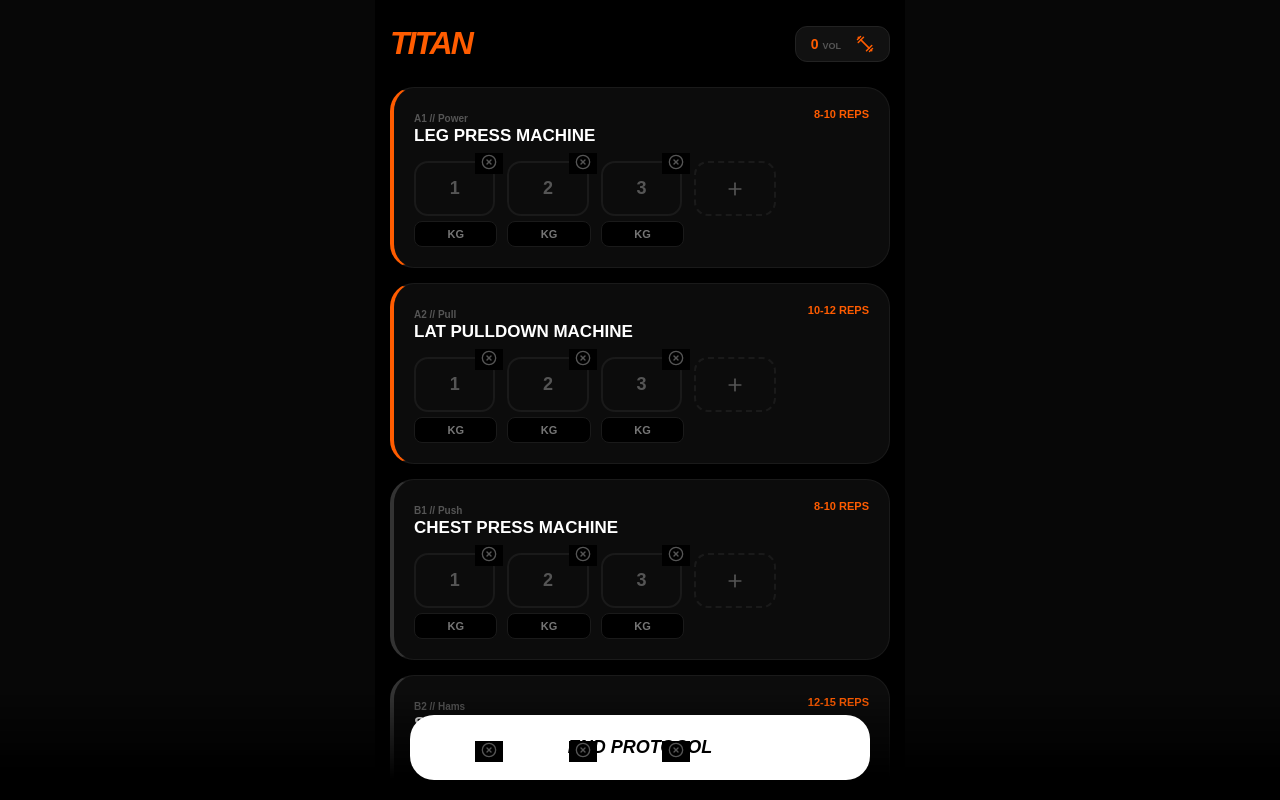
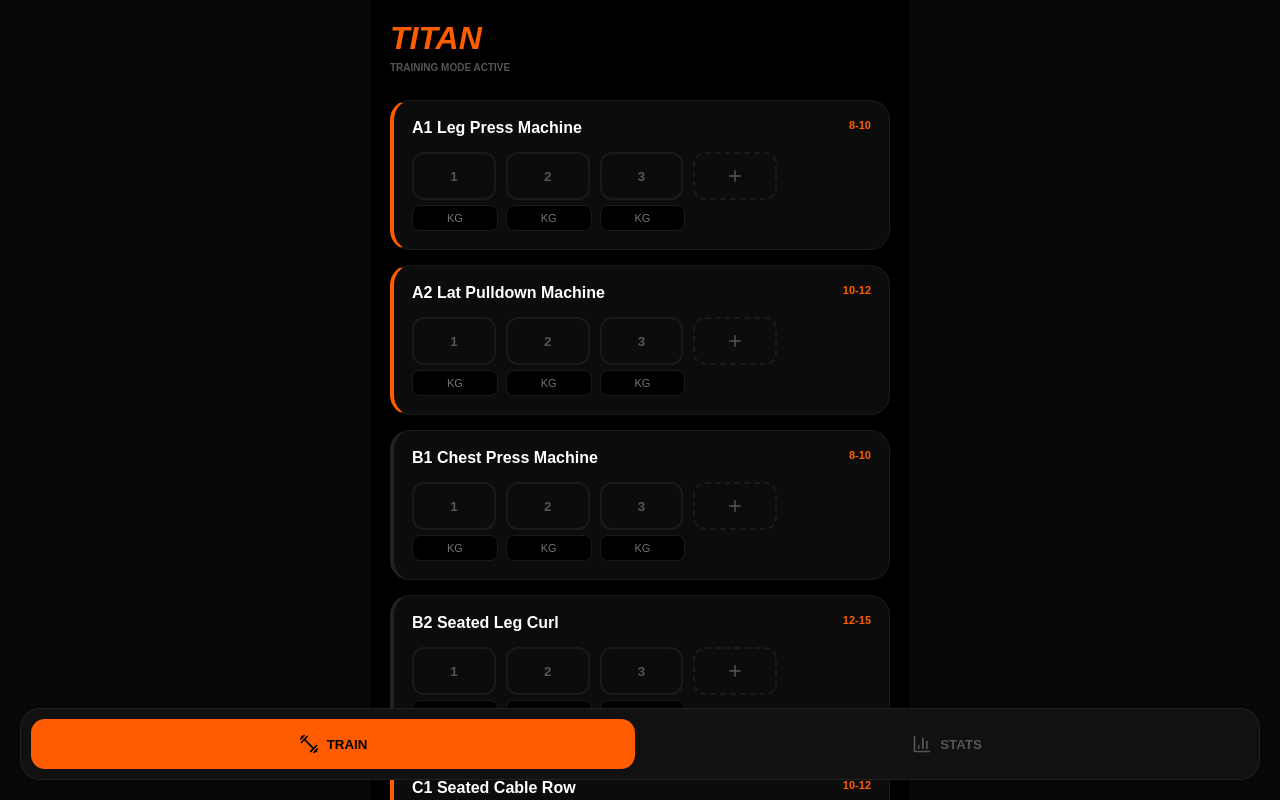
Before and after one commit to srafiq2406teachered-byte/Titan-Tracker, a React (Vite) app: page / in a window 1280 px wide. Shown: the top 800 px of the page. Built offline with nearby package versions, Linux system fonts and the light colour scheme.

Commit message:
Update App.jsx

```diff
--- a/src/App.jsx
+++ b/src/App.jsx
@@ -1,30 +1,64 @@
 import React, { useState, useEffect } from 'react';
-import { CheckCircle, Clock, RotateCcw, Dumbbell, History, Plus, Timer, XCircle } from 'lucide-react';
+import { CheckCircle, Clock, RotateCcw, Dumbbell, BarChart3, Plus, XCircle, Zap, Target, TrendingUp } from 'lucide-react';
 
 const TitanTracker = () => {
-  const [view, setView] = useState('train');
+  const [view, setView] = useState('train'); // 'train' or 'metrics'
   const [timeLeft, setTimeLeft] = useState(0);
   const [completedSets, setCompletedSets] = useState(() =>
-    JSON.parse(localStorage.getItem('titan_completed_v6.2') || '{}')
+    JSON.parse(localStorage.getItem('titan_completed_v8') || '{}')
   );
   const [exerciseData, setExerciseData] = useState(() =>
-    JSON.parse(localStorage.getItem('titan_data_v6.2') || '{}')
+    JSON.parse(localStorage.getItem('titan_data_v8') || '{}')
   );
 
   const MASTER_PLAN = [
-    { id: "A1", pair: "A", name: "Leg Press Machine", sets: 3, goal: "8-10", focus: "Power", type: "set", rest: 60 },
-    { id: "A2", pair: "A", name: "Lat Pulldown Machine", sets: 3, goal: "10-12", focus: "Pull", type: "set", rest: 60 },
-    { id: "B1", pair: "B", name: "Chest Press Machine", sets: 3, goal: "8-10", focus: "Push", type: "set", rest: 60 },
-    { id: "B2", pair: "B", name: "Seated Leg Curl", sets: 3, goal: "12-15", focus: "Hams", type: "set", rest: 60 },
-    { id: "C1", pair: "C", name: "Seated Cable Row", sets: 3, goal: "10-12", focus: "Back", type: "set", rest: 60 },
-    { id: "C2", pair: "C", name: "DB Overhead Press", sets: 3, goal: "10-12", focus: "Shoulders", type: "set", rest: 60 },
-    { id: "D1", pair: "D", name: "Plank / Captain's Chair", sets: 3, goal: "45s", focus: "Core", type: "time", rest: 30 },
-    { id: "D2", pair: "D", name: "Walking Lunges", sets: 3, goal: "12 Total", focus: "Burn", type: "set", rest: 30 }
+    { id: "A1", pair: "A", name: "Leg Press Machine", sets: 3, goal: "8-10", rest: 60 },
+    { id: "A2", pair: "A", name: "Lat Pulldown Machine", sets: 3, goal: "10-12", rest: 60 },
+    { id: "B1", pair: "B", name: "Chest Press Machine", sets: 3, goal: "8-10", rest: 60 },
+    { id: "B2", pair: "B", name: "Seated Leg Curl", sets: 3, goal: "12-15", rest: 60 },
+    { id: "C1", pair: "C", name: "Seated Cable Row", sets: 3, goal: "10-12", rest: 60 },
+    { id: "C2", pair: "C", name: "DB Overhead Press", sets: 3, goal: "10-12", rest: 60 },
+    { id: "D1", pair: "D", name: "Plank / Captain's Chair", sets: 3, goal: "45s", rest: 30 },
+    { id: "D2", pair: "D", name: "Walking Lunges", sets: 3, goal: "12 Total", rest: 30 }
   ];
 
+  // --- ANALYTICS ENGINE ---
+  const getStats = () => {
+    let volume = 0;
+    let completed = 0;
+    let total = 0;
+    let machineLoad = 0;
+    let machineCount = 0;
+
+    MASTER_PLAN.forEach(ex => {
+      const extra = exerciseData[`${ex.id}-extra`] || 0;
+      const totalExSets = ex.sets + extra;
+      total += totalExSets;
+
+      for (let i = 0; i < totalExSets; i++) {
+        if (completedSets[`${ex.id}-${i}`]) {
+          completed++;
+          const w = parseFloat(exerciseData[`${ex.id}-${i}`]) || 0;
+          const r = parseInt(ex.goal) || 10;
+          volume += (w * r);
+          if(w > 0) { machineLoad += w; machineCount++; }
+        }
+      }
+    });
+
+    return {
+      volume: volume.toLocaleString(),
+      progress: `${completed}/${total}`,
+      percent: Math.round((completed / total) * 100) || 0,
+      avgWeight: machineCount > 0 ? (machineLoad / machineCount).toFixed(1) : 0
+    };
+  };
+
+  const stats = getStats();
+
   useEffect(() => {
-    localStorage.setItem('titan_completed_v6.2', JSON.stringify(completedSets));
-    localStorage.setItem('titan_data_v6.2', JSON.stringify(exerciseData));
+    localStorage.setItem('titan_completed_v8', JSON.stringify(completedSets));
+    localStorage.setItem('titan_data_v8', JSON.stringify(exerciseData));
   }, [completedSets, exerciseData]);
 
   useEffect(() => {
@@ -40,133 +74,109 @@ const TitanTracker = () => {
     border: '#1a1a1a',
     orange: '#FF5C00',
     textMain: '#FFFFFF',
-    textDim: '#555555',
-    red: '#ff4444'
-  };
-
-  const removeSet = (exId, setIdx) => {
-    const key = `${exId}-${setIdx}`;
-    const extraKey = `${exId}-extra`;
-
-    // 1. Remove data for this specific set
-    const newCompleted = { ...completedSets };
-    const newData = { ...exerciseData };
-    delete newCompleted[key];
-    delete newData[key];
-
-    // 2. If it was an extra set, decrement the extra counter
-    if (setIdx >= 3) { // 3 is the default starting index for extra sets (0, 1, 2 are standard)
-      newData[extraKey] = Math.max(0, (newData[extraKey] || 0) - 1);
-    }
-
-    setCompletedSets(newCompleted);
-    setExerciseData(newData);
-  };
-
-  const calculateTotalVolume = () => {
-    let total = 0;
-    MASTER_PLAN.forEach(ex => {
-      const extraCount = exerciseData[`${ex.id}-extra`] || 0;
-      for (let i = 0; i < (ex.sets + extraCount); i++) {
-        if (completedSets[`${ex.id}-${i}`]) {
-          const val = parseFloat(exerciseData[`${ex.id}-${i}`]) || 0;
-          const reps = parseInt(ex.goal) || 10;
-          total += val * reps;
-        }
-      }
-    });
-    return total.toLocaleString();
+    textDim: '#555555'
   };
 
   return (
-    <div style={{ backgroundColor: THEME.black, minHeight: '100vh', color: THEME.textMain, fontFamily: 'sans-serif', padding: '15px', maxWidth: '500px', margin: '0 auto', paddingBottom: '160px' }}>
+    <div style={{ backgroundColor: THEME.black, minHeight: '100vh', color: THEME.textMain, fontFamily: 'sans-serif', padding: '20px', maxWidth: '500px', margin: '0 auto', paddingBottom: '120px' }}>
 
-      <header style={{ marginBottom: '25px', paddingTop: '10px' }}>
-        <div style={{ display: 'flex', justifyContent: 'space-between', alignItems: 'center' }}>
-          <h1 style={{ fontSize: '32px', fontWeight: '900', fontStyle: 'italic', margin: 0, color: THEME.orange, letterSpacing: '-2px' }}>TITAN</h1>
-          <div style={{ display: 'flex', gap: '15px', alignItems: 'center', background: '#111', padding: '8px 15px', borderRadius: '12px', border: '1px solid #222' }}>
-             <span style={{ fontSize: '14px', fontWeight: '900', color: THEME.orange }}>{calculateTotalVolume()} <span style={{fontSize: '9px', color: THEME.textDim}}>VOL</span></span>
-             <Dumbbell size={18} color={THEME.orange} />
-          </div>
-        </div>
+      {/* 1. TRAINING VIEW */}
+      {view === 'train' && (
+        <div style={{ display: 'flex', flexDirection: 'column', gap: '15px' }}>
+          <header style={{ marginBottom: '10px' }}>
+             <h1 style={{ fontSize: '32px', fontWeight: '900', fontStyle: 'italic', color: THEME.orange, margin: 0 }}>TITAN</h1>
+             <span style={{ fontSize: '10px', color: THEME.textDim, fontWeight: 'bold' }}>TRAINING MODE ACTIVE</span>
           </header>
 
-      <div style={{ display: 'flex', flexDirection: 'column', gap: '15px' }}>
           {MASTER_PLAN.map((ex) => {
             const extraCount = exerciseData[`${ex.id}-extra`] || 0;
             const totalSets = ex.sets + extraCount;
-
             return (
-            <div key={ex.id} style={{ background: THEME.card, borderRadius: '24px', padding: '20px', border: `1px solid ${THEME.border}`, borderLeft: `4px solid ${ex.pair === 'A' || ex.pair === 'C' ? THEME.orange : '#333'}` }}>
-              <div style={{ display: 'flex', justifyContent: 'space-between', alignItems: 'flex-start', marginBottom: '15px' }}>
-                <div>
-                   <span style={{ fontSize: '10px', fontWeight: '900', color: THEME.textDim }}>{ex.id} // {ex.focus}</span>
-                   <h3 style={{ fontSize: '17px', fontWeight: '900', margin: '0', textTransform: 'uppercase' }}>{ex.name}</h3>
+              <div key={ex.id} style={{ background: THEME.card, borderRadius: '20px', padding: '18px', border: `1px solid ${THEME.border}`, borderLeft: `4px solid ${ex.pair === 'A' || ex.pair === 'C' ? THEME.orange : '#222'}` }}>
+                <div style={{ display: 'flex', justifyContent: 'space-between', marginBottom: '15px' }}>
+                  <h3 style={{ fontSize: '16px', fontWeight: '900', margin: '0' }}>{ex.id} {ex.name}</h3>
+                  <span style={{ fontSize: '11px', fontWeight: '900', color: THEME.orange }}>{ex.goal}</span>
                 </div>
-                <div style={{ textAlign: 'right', fontSize: '11px', fontWeight: '900', color: THEME.orange }}>{ex.goal} REPS</div>
-              </div>
-
-              <div style={{ display: 'grid', gridTemplateColumns: 'repeat(auto-fill, minmax(75px, 1fr))', gap: '12px' }}>
+                <div style={{ display: 'grid', gridTemplateColumns: 'repeat(auto-fill, minmax(70px, 1fr))', gap: '10px' }}>
                   {[...Array(totalSets)].map((_, i) => {
                     const key = `${ex.id}-${i}`;
                     const isDone = completedSets[key];
                     return (
-                    <div key={i} style={{ position: 'relative', display: 'flex', flexDirection: 'column', gap: '5px' }}>
-                      {/* DELETE TRIGGER */}
+                      <div key={i} style={{ display: 'flex', flexDirection: 'column', gap: '5px' }}>
                         <button
-                        onClick={() => removeSet(ex.id, i)}
-                        style={{ position: 'absolute', top: '-8px', right: '-8px', background: THEME.black, border: 'none', color: THEME.textDim, cursor: 'pointer', zIndex: 10 }}
-                      >
-                        <XCircle size={16} />
-                      </button>
-
-                      <button
-                        onClick={() => {
-                          setCompletedSets(prev => ({ ...prev, [key]: !isDone }));
-                          if (!isDone) setTimeLeft(ex.rest);
-                        }}
-                        style={{ height: '55px', borderRadius: '14px', border: isDone ? `2px solid ${THEME.orange}` : `2px solid ${THEME.border}`, background: isDone ? THEME.orange : 'transparent', color: isDone ? '#000' : THEME.textDim, fontWeight: '900', fontSize: '18px' }}
-                      >
-                        {isDone ? <CheckCircle size={22} /> : i + 1}
-                      </button>
-                      <input
-                        type="text" inputMode="decimal" placeholder="KG"
-                        value={exerciseData[key] || ''}
-                        onChange={(e) => setExerciseData(prev => ({ ...prev, [key]: e.target.value }))}
-                        style={{ width: '100%', background: THEME.black, border: `1px solid ${THEME.border}`, color: '#fff', fontSize: '11px', textAlign: 'center', fontWeight: 'bold', padding: '6px 0', borderRadius: '8px', outline: 'none' }}
-                      />
+                          onClick={() => { setCompletedSets(prev => ({ ...prev, [key]: !isDone })); if(!isDone) setTimeLeft(ex.rest); }}
+                          style={{ height: '48px', borderRadius: '12px', border: isDone ? `2px solid ${THEME.orange}` : `2px solid ${THEME.border}`, background: isDone ? THEME.orange : 'transparent', color: isDone ? '#000' : THEME.textDim, fontWeight: '900' }}
+                        >{isDone ? <CheckCircle size={18} /> : i + 1}</button>
+                        <input type="text" inputMode="decimal" placeholder="KG" value={exerciseData[key] || ''} onChange={(e) => setExerciseData(prev => ({ ...prev, [key]: e.target.value }))}
+                          style={{ width: '100%', background: THEME.black, border: `1px solid ${THEME.border}`, color: '#fff', fontSize: '11px', textAlign: 'center', padding: '6px 0', borderRadius: '8px', outline: 'none' }} />
                       </div>
                     );
                   })}
-                <button
-                   onClick={() => setExerciseData(prev => ({ ...prev, [`${ex.id}-extra`]: (prev[`${ex.id}-extra`] || 0) + 1 }))}
-                   style={{ height: '55px', borderRadius: '14px', border: `2px dashed ${THEME.border}`, background: 'transparent', color: THEME.textDim, display: 'flex', alignItems: 'center', justifyContent: 'center' }}
-                >
-                  <Plus size={20} />
-                </button>
+                  <button onClick={() => setExerciseData(prev => ({ ...prev, [`${ex.id}-extra`]: (prev[`${ex.id}-extra`] || 0) + 1 }))}
+                    style={{ height: '48px', borderRadius: '12px', border: `2px dashed ${THEME.border}`, background: 'transparent', color: THEME.textDim, display: 'flex', alignItems: 'center', justifyContent: 'center' }}
+                  ><Plus size={18} /></button>
                 </div>
               </div>
             );
           })}
         </div>
+      )}
 
-      {/* TIMER & FINISH BUTTON (Same as v6.0) */}
-      {timeLeft > 0 && (
-        <div style={{ position: 'fixed', bottom: '40px', left: '50%', transform: 'translateX(-50%)', backgroundColor: '#FFF', color: '#000', padding: '12px 35px', borderRadius: '50px', display: 'flex', alignItems: 'center', gap: '15px', boxShadow: `0 15px 45px ${THEME.orange}55`, border: `4px solid ${THEME.orange}`, zIndex: 2000 }}>
-          <Clock size={24} />
-          <span style={{ fontSize: '42px', fontWeight: '900', fontStyle: 'italic', fontFamily: 'monospace' }}>{timeLeft}s</span>
-          <RotateCcw size={20} onClick={() => setTimeLeft(0)} />
+      {/* 2. METRICS VIEW */}
+      {view === 'metrics' && (
+        <div style={{ display: 'flex', flexDirection: 'column', gap: '20px' }}>
+          <header style={{ marginBottom: '10px' }}>
+             <h1 style={{ fontSize: '32px', fontWeight: '900', fontStyle: 'italic', color: THEME.orange, margin: 0 }}>METRICS</h1>
+             <span style={{ fontSize: '10px', color: THEME.textDim, fontWeight: 'bold' }}>SESSION PERFORMANCE ANALYTICS</span>
+          </header>
+
+          <div style={{ display: 'grid', gridTemplateColumns: '1fr', gap: '15px' }}>
+            <div style={{ background: THEME.card, padding: '25px', borderRadius: '24px', border: `1px solid ${THEME.border}`, textAlign: 'center' }}>
+               <TrendingUp size={32} color={THEME.orange} style={{ margin: '0 auto 10px' }} />
+               <div style={{ fontSize: '10px', color: THEME.textDim, fontWeight: 'bold', textTransform: 'uppercase' }}>Current Session Volume</div>
+               <div style={{ fontSize: '48px', fontWeight: '900' }}>{stats.volume} <span style={{ fontSize: '14px', color: THEME.orange }}>KG</span></div>
+            </div>
+
+            <div style={{ display: 'grid', gridTemplateColumns: '1fr 1fr', gap: '15px' }}>
+               <div style={{ background: THEME.card, padding: '20px', borderRadius: '24px', border: `1px solid ${THEME.border}` }}>
+                  <Target size={20} color={THEME.orange} style={{ marginBottom: '8px' }} />
+                  <div style={{ fontSize: '10px', color: THEME.textDim, fontWeight: 'bold' }}>PROGRESS</div>
+                  <div style={{ fontSize: '24px', fontWeight: '900' }}>{stats.percent}%</div>
+                  <div style={{ fontSize: '10px', color: THEME.textDim }}>{stats.progress} Sets</div>
+               </div>
+               <div style={{ background: THEME.card, padding: '20px', borderRadius: '24px', border: `1px solid ${THEME.border}` }}>
+                  <Zap size={20} color={THEME.orange} style={{ marginBottom: '8px' }} />
+                  <div style={{ fontSize: '10px', color: THEME.textDim, fontWeight: 'bold' }}>AVG LOAD</div>
+                  <div style={{ fontSize: '24px', fontWeight: '900' }}>{stats.avgWeight}</div>
+                  <div style={{ fontSize: '10px', color: THEME.textDim }}>KG Per Set</div>
+               </div>
+            </div>
+          </div>
+
+          <button onClick={() => { if(window.confirm("End Protocol & Sync?")) { localStorage.clear(); window.location.reload(); }}}
+            style={{ marginTop: '20px', width: '100%', padding: '22px', borderRadius: '22px', border: 'none', background: '#FFF', color: '#000', fontWeight: '900', fontSize: '16px', textTransform: 'uppercase' }}>
+            Finish & Reset
+          </button>
         </div>
       )}
 
-      <div style={{ position: 'fixed', bottom: 0, left: 0, right: 0, padding: '20px', background: 'linear-gradient(transparent, #000 80%)' }}>
-        <button
-          onClick={() => { if(window.confirm("End Protocol?")) { localStorage.clear(); window.location.reload(); }}}
-          style={{ width: '100%', maxWidth: '460px', margin: '0 auto', display: 'block', padding: '22px', borderRadius: '24px', border: 'none', background: '#FFF', color: '#000', fontWeight: '900', fontSize: '18px', textTransform: 'uppercase', fontStyle: 'italic' }}
-        >
-          End Protocol
+      {/* 3. NAVIGATION & FLOATING TIMER */}
+      {timeLeft > 0 && view === 'train' && (
+        <div style={{ position: 'fixed', bottom: '90px', left: '50%', transform: 'translateX(-50%)', backgroundColor: '#FFF', color: '#000', padding: '10px 30px', borderRadius: '50px', display: 'flex', alignItems: 'center', gap: '15px', border: `4px solid ${THEME.orange}`, zHex: 1000 }}>
+          <Clock size={24} />
+          <span style={{ fontSize: '38px', fontWeight: '900', fontFamily: 'monospace' }}>{timeLeft}s</span>
+          <RotateCcw size={18} onClick={() => setTimeLeft(0)} />
+        </div>
+      )}
+
+      <nav style={{ position: 'fixed', bottom: '20px', left: '20px', right: '20px', background: '#111', padding: '10px', borderRadius: '20px', display: 'flex', gap: '10px', border: '1px solid #222', zIndex: 1000 }}>
+        <button onClick={() => setView('train')} style={{ flex: 1, padding: '15px', borderRadius: '14px', border: 'none', background: view === 'train' ? THEME.orange : 'transparent', color: view === 'train' ? '#000' : THEME.textDim, fontWeight: '900', display: 'flex', alignItems: 'center', justifyContent: 'center', gap: '8px' }}>
+           <Dumbbell size={20} /> TRAIN
         </button>
-      </div>
+        <button onClick={() => setView('metrics')} style={{ flex: 1, padding: '15px', borderRadius: '14px', border: 'none', background: view === 'metrics' ? THEME.orange : 'transparent', color: view === 'metrics' ? '#000' : THEME.textDim, fontWeight: '900', display: 'flex', alignItems: 'center', justifyContent: 'center', gap: '8px' }}>
+           <BarChart3 size={20} /> STATS
+        </button>
+      </nav>
     </div>
   );
 };
```
Lines whose indentation alone changed are shown as unchanged.
